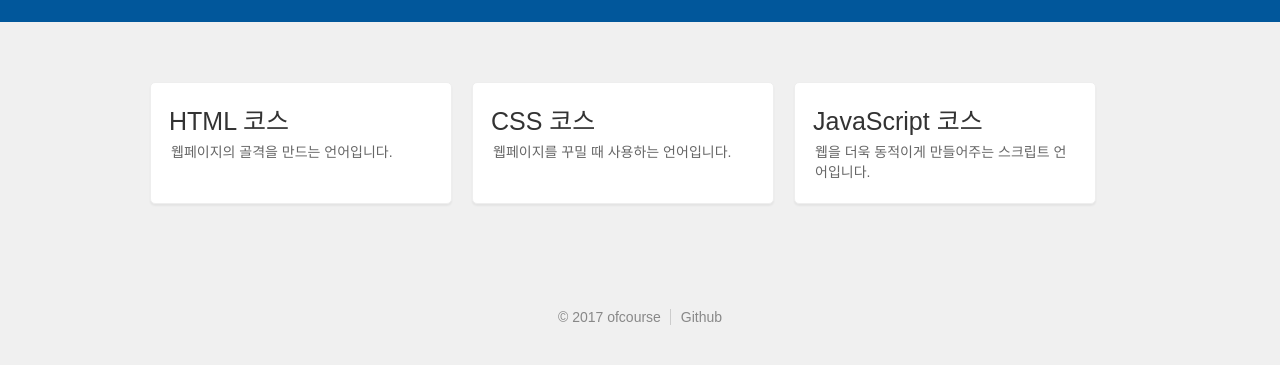
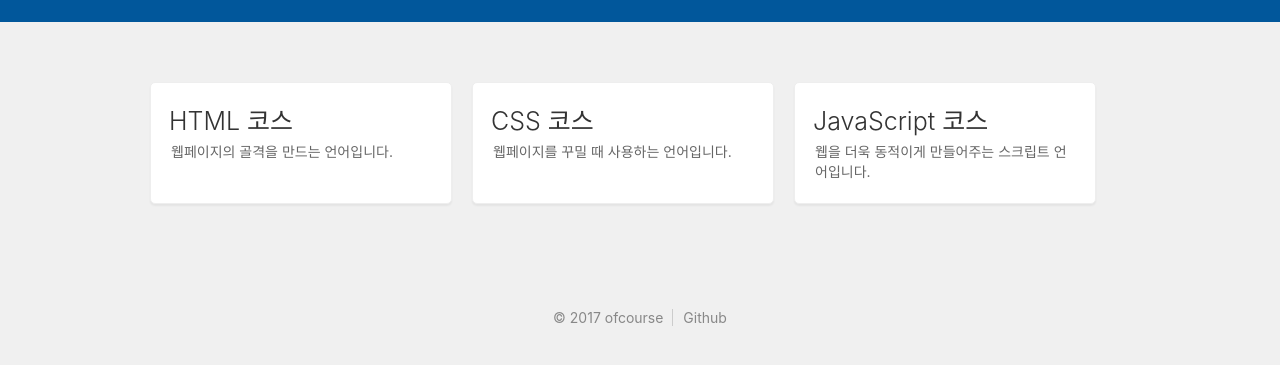
Before and after one commit to of-course/of-course.github.io, a Jekyll site: the page built from index.html, in a window 1280 px wide. Shown: the part 316-681 px from the top of the page. Built offline with Jekyll 4.4.1, drawn with Linux system fonts in a browser that asks for light colours; nearby versions of some CDN libraries.

Commit message:
Fix font

```diff
--- a/css/global.css
+++ b/css/global.css
@@ -54,6 +54,7 @@ html,body{
 	padding: 0;
 	background-color: #f0f0f0;
 	font-size: 16px;
+	font-family:"Apple SD Gothic Neo",BlinkMacSystemFont,"나눔고딕",NanumGothic,"돋움",Dotum,Arial,Helvetica,sans-serif;
 }
 
 
```
